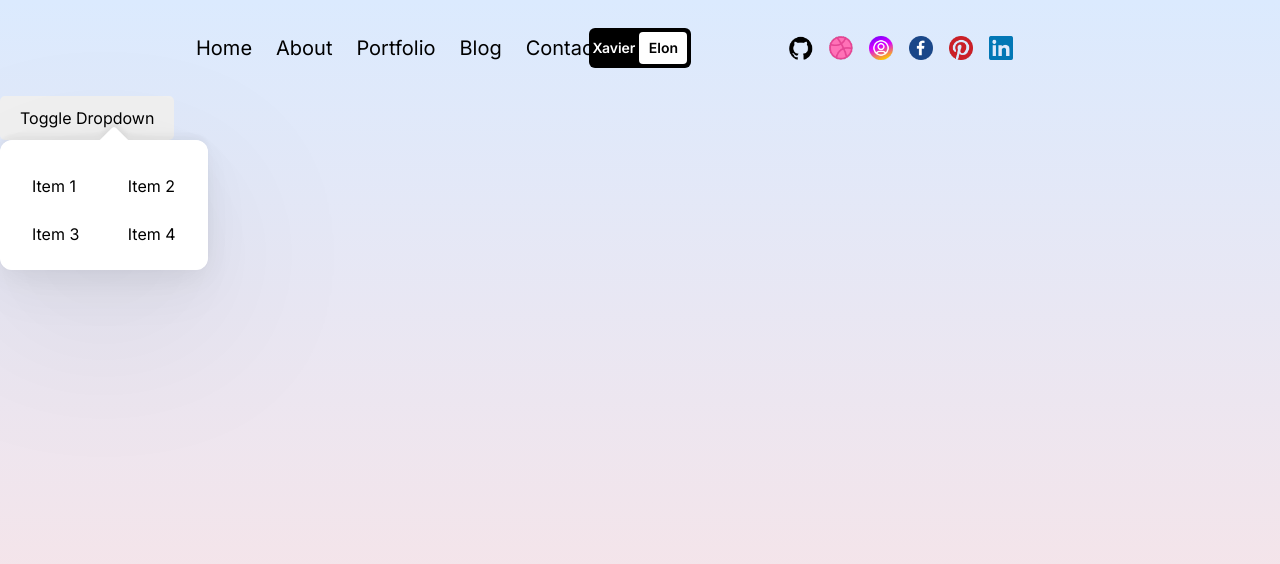
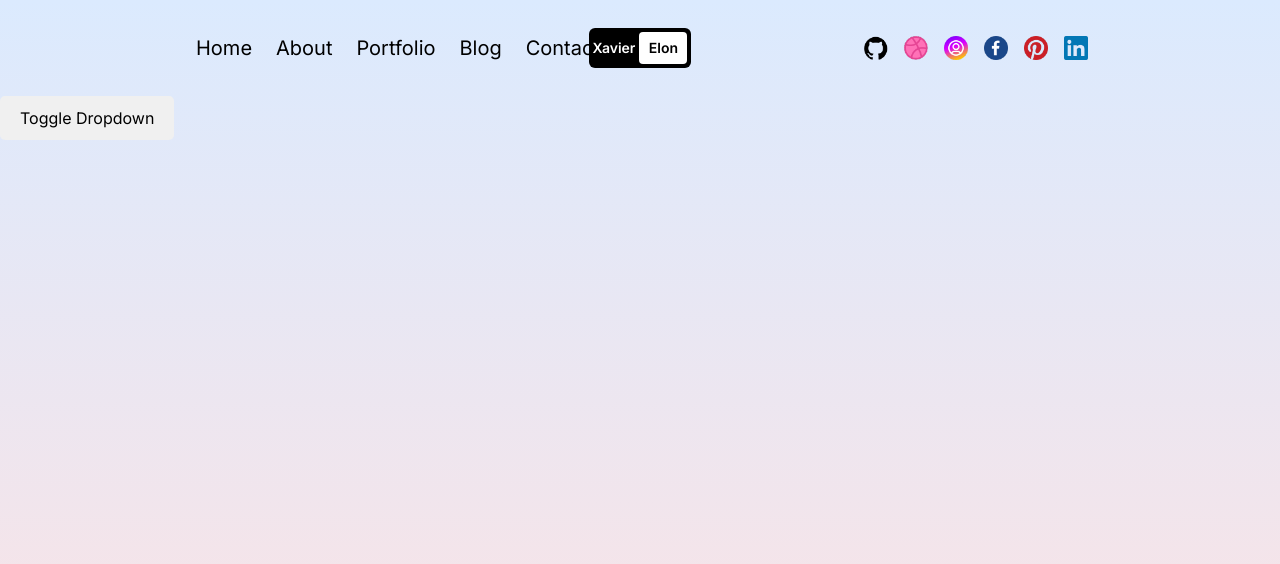
Before and after one commit to XavierElon/xavierelon-portfolio, a Next.js app: page /test in a window 1280 px wide. Shown: the top 564 px of the page. Built offline with nearby package versions, Linux system fonts and the light colour scheme.

Commit message:
navbar styling

```diff
--- a/src/components/dropDown.jsx
+++ b/src/components/dropDown.jsx
@@ -17,28 +17,34 @@ const DropdownButton = styled.button`
 `
 
 const DropdownContent = styled.div`
-  position: relative;
+  position: absolute;
+  top: 100%;
+  left: 0;
   z-index: 1000;
   display: grid;
   grid-template-columns: 1fr 1fr;
   gap: 8px 32px;
-  padding: 26px 24px 16px; // Increased top padding
+  padding: 26px 24px 16px;
   border-radius: 12px;
   background: white;
   will-change: transform;
   filter: drop-shadow(0 -5.9px 2.7px hsl(var(--dropdown-shadow-color, 0deg 0% 0%) / 0.025)) drop-shadow(0 -1.2px 6.9px hsl(var(--dropdown-shadow-color, 0deg 0% 0%) / 0.025)) drop-shadow(0 8px 14.2px hsl(var(--dropdown-shadow-color, 0deg 0% 0%) / 0.05)) drop-shadow(0 21.9px 29.2px hsl(var(--dropdown-shadow-color, 0deg 0% 0%) / 0.05)) drop-shadow(0 49px 80px hsl(var(--dropdown-shadow-color, 0deg 0% 0%) / 0.07));
 
+  opacity: ${(props) => (props.isOpen ? 1 : 0)};
+  visibility: ${(props) => (props.isOpen ? 'visible' : 'hidden')};
+  transform: translateY(${(props) => (props.isOpen ? '0' : '-10px')});
+  transition: opacity 0.3s ease, visibility 0.3s ease, transform 0.3s ease;
+
   &::before {
     content: '';
     position: absolute;
     top: -10px;
-    left: 50%;
-    transform: translateX(-50%);
+    left: 20%;
+    transform: translateX(-70%) rotate(45deg);
     width: 20px;
     height: 20px;
     background: white;
-    border-radius: 4px 0;
-    transform: rotate(45deg);
+    border-radius: 10px 0;
     box-shadow: -3px -3px 5px rgba(0, 0, 0, 0.04);
   }
 `
--- a/src/components/navbar.jsx
+++ b/src/components/navbar.jsx
@@ -96,14 +96,14 @@ const Navbar = () => {
         ))}
       </div>
       {/* LOGO */}
-      <div className="md:hidden lg:flex xl:w-1/3 xl:justify-center">
+      <div className="md:hidden lg:flex xl:w-1/3 justify-center">
         <Link href="/" className="text-sm bg-black rounded-md p-1 font-semibold flex items-center justify-center">
           <span className="text-white mr-1">Xavier</span>
           <span className="w-12 h-8 rounded bg-white text-black flex items-center justify-center">Elon</span>
         </Link>
       </div>
       {/* SOCIAL */}
-      <div className="hidden md:flex gap-4 w-1/3">
+      <div className="hidden md:flex gap-4 w-1/3 justify-end">
         <Link href="/">
           <Image src="/github.png" alt="" width={24} height={24} />
         </Link>
```
